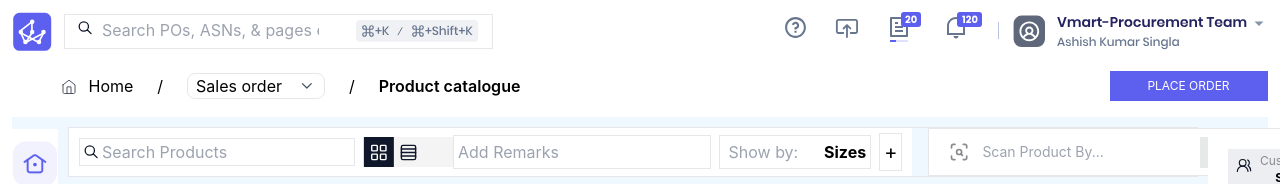
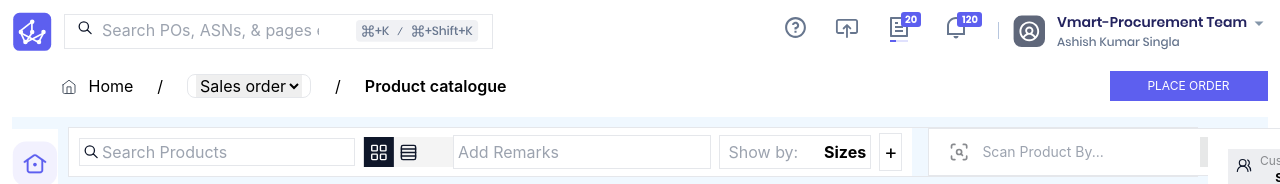
Before and after one commit to sudhanshu735591/TurningCloud__Assignment, a React (Create React App) app: page / in a window 1280 px wide. Shown: the top 184 px of the page. Built offline with nearby package versions, Linux system fonts and the light colour scheme.

Commit message:
assignment code

```diff
--- a/src/component/Header/Header.jsx
+++ b/src/component/Header/Header.jsx
@@ -109,14 +109,12 @@ function Header() {
                 <div>/</div>
 
                 <div className="flex gap-4 border items-center pl-2 pr-2 rounded-lg">
-                    <div className="">Sales order</div>
-
-                    <div>
-                        <svg width="18" height="18" viewBox="0 0 18 18" fill="none" xmlns="http://www.w3.org/2000/svg">
-                        <path d="M4.4278 6.64528L8.85553 11.073L13.2833 6.64528" stroke="#4B5563" stroke-width="1.29142" stroke-linecap="round" stroke-linejoin="round"/>
-                        </svg>
-                    </div>
-
+                    <select>
+                        <option value="">Sales order</option>
+                        <option value="">Sales order</option>
+                        <option value="">Sales order</option>
+                        <option value="">Sales order</option>
+                    </select>
                 </div>
 
 
--- a/src/component/Home/home.jsx
+++ b/src/component/Home/home.jsx
@@ -99,12 +99,6 @@ function Home() {
                     <option value="">Design No</option>
                     <option value="">Design No</option>
                   </select>
-
-                  <div>
-                    <svg width="15" height="15" viewBox="0 0 15 15" fill="none" xmlns="http://www.w3.org/2000/svg">
-                    <path fill-rule="evenodd" clip-rule="evenodd" d="M3.92871 4.978C4.15632 4.75039 4.52536 4.75039 4.75297 4.978L7.83791 8.06294L10.9228 4.978C11.1505 4.75039 11.5195 4.75039 11.7471 4.978C11.9747 5.20562 11.9747 5.57466 11.7471 5.80227L8.25004 9.29934C8.02243 9.52696 7.65339 9.52696 7.42578 9.29934L3.92871 5.80227C3.70109 5.57466 3.70109 5.20562 3.92871 4.978Z" fill="black"/>
-                    </svg>
-                  </div>
                 </div>
               </div>
             </div>
```
